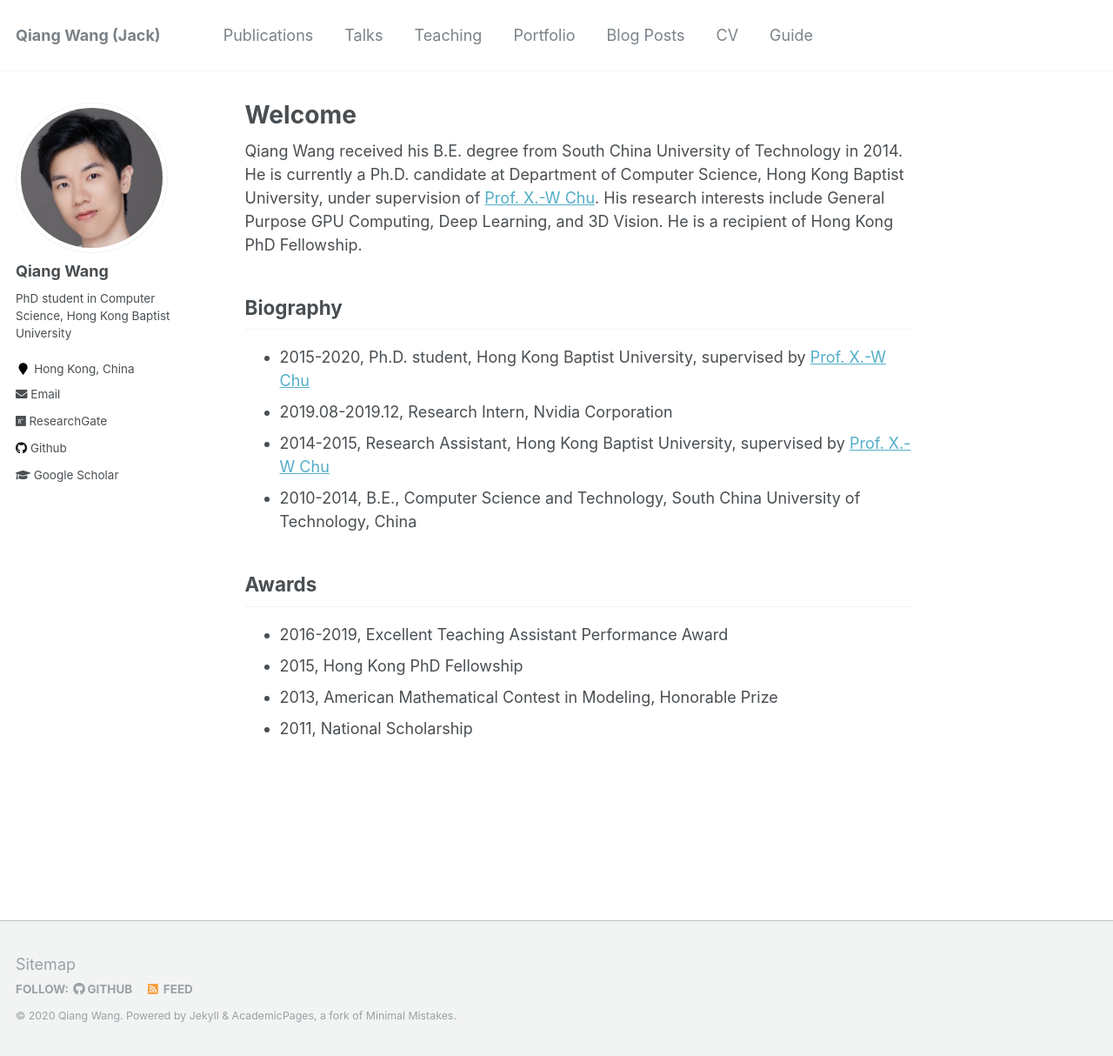
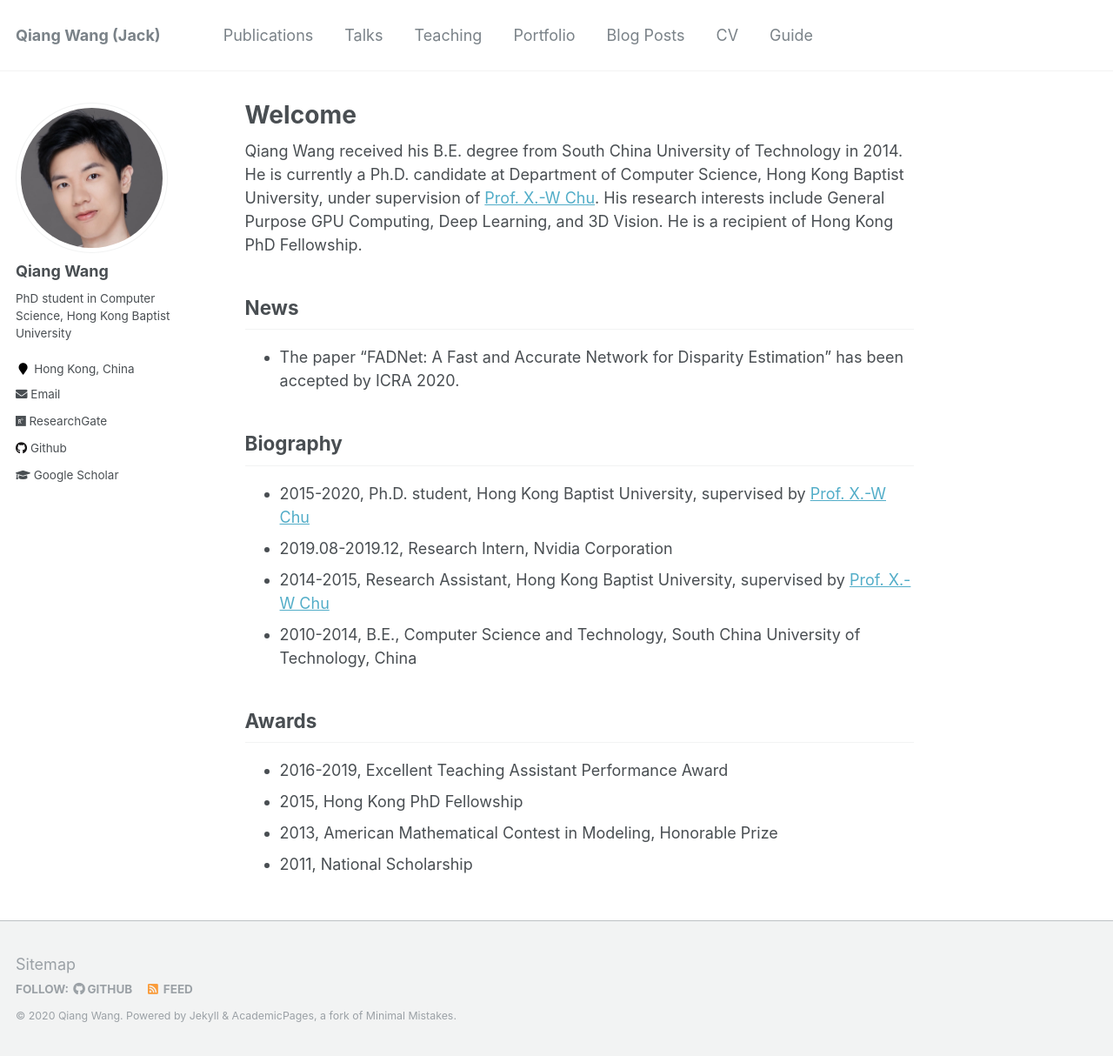
Before and after one commit to blackjack2015/blackjack2015.github.io, a Jekyll site: the page built from _pages/about.md, in a window 1280 px wide and 1214 px high. Shown: the whole window at 87% size. Built offline with Jekyll 4.4.1, drawn with Linux system fonts in a browser that asks for light colours.

Commit message:
Add the section "News" in about.md

```diff
--- a/_pages/about.md
+++ b/_pages/about.md
@@ -11,6 +11,9 @@ redirect_from:
 
 Qiang Wang received his B.E. degree from South China University of Technology in 2014. He is currently a Ph.D. candidate at Department of Computer Science, Hong Kong Baptist University, under supervision of [Prof. X.-W Chu](https://www.comp.hkbu.edu.hk/~chxw/). His research interests include General Purpose GPU Computing, Deep Learning, and 3D Vision. He is a recipient of Hong Kong PhD Fellowship.
 
+## News
++ The paper "FADNet: A Fast and Accurate Network for Disparity Estimation" has been accepted by ICRA 2020.
+
 ## Biography
 + 2015-2020, Ph.D. student, Hong Kong Baptist University, supervised by [Prof. X.-W Chu](https://www.comp.hkbu.edu.hk/~chxw/)
 + 2019.08-2019.12, Research Intern, Nvidia Corporation
```
